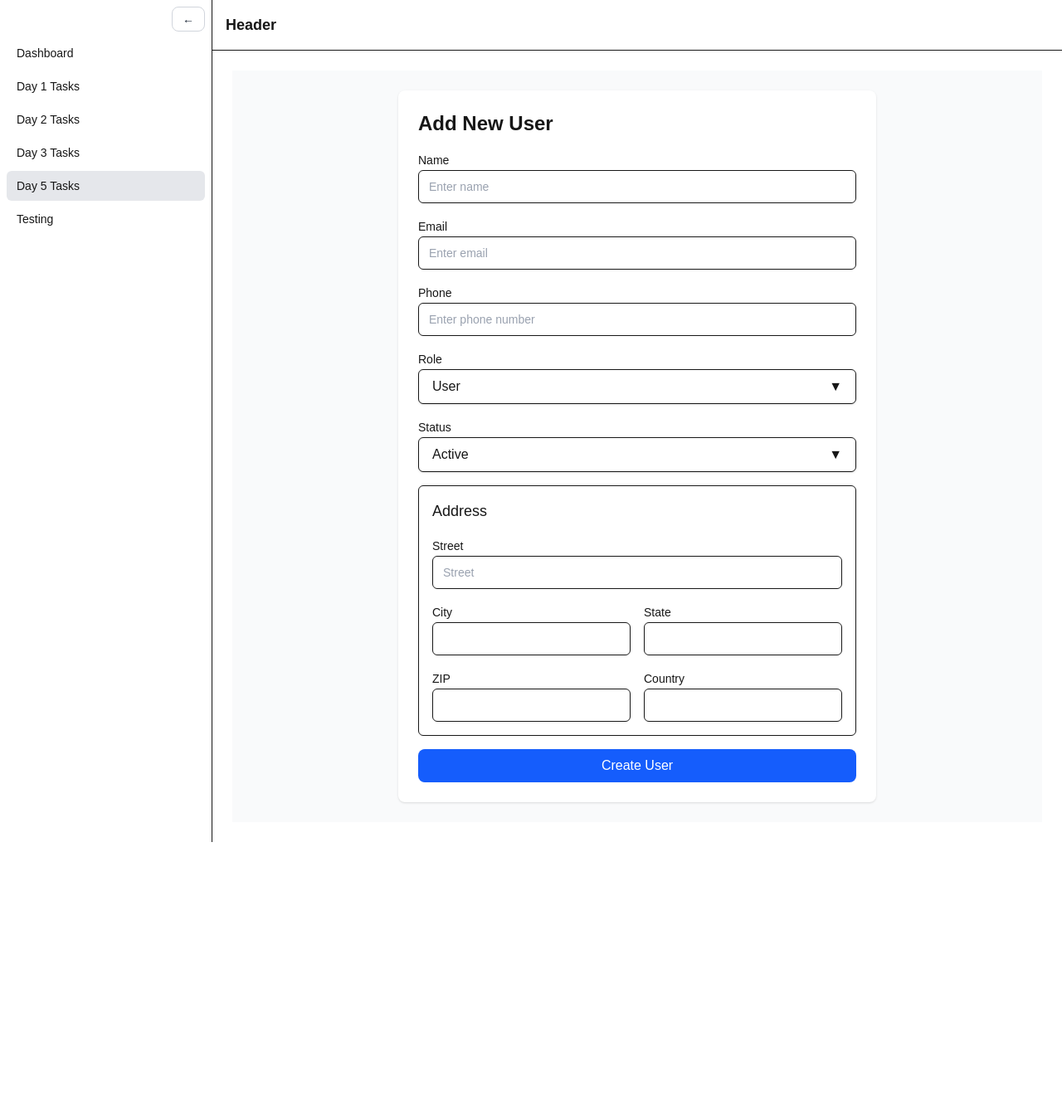
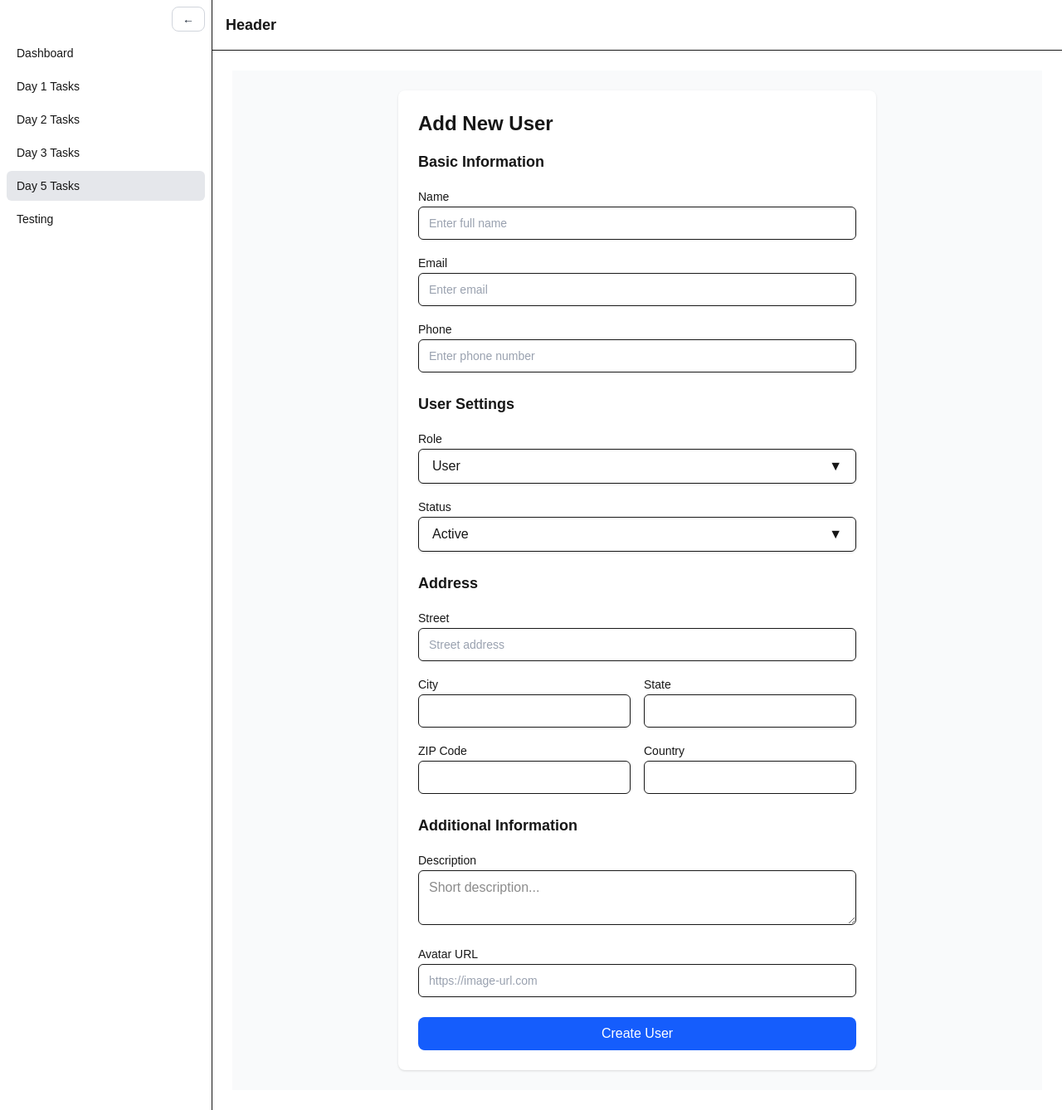
Before and after one commit to Abhi301295/react-next-learning, a Next.js app: page /day5 in a window 1280 px wide. Shown: the whole page at 83% size. Before the commit the page ends 1015 px from the top, so only its background shows below. Built offline with nearby package versions, Linux system fonts and the light colour scheme.

Commit message:
final form complete for user

```diff
--- a/app/components/forms/AddUserForm.tsx
+++ b/app/components/forms/AddUserForm.tsx
@@ -1,24 +1,27 @@
 'use client';
-import { Button } from "../ui/Button";
-import { Controller, useForm } from "react-hook-form";
-import FormField from "../ui/FormField";
-import Input from "../ui/Input";
+
+import { useForm, Controller } from "react-hook-form";
 import { zodResolver } from "@hookform/resolvers/zod";
+
 import { userSchema, UserFormData } from "@/lib/validation/user.schema";
-import Dropdown from "../shared/dropdown/Dropdown";
-import DropdownOption from "../shared/dropdown/DropdownOption";
+
+import FormField from "@/components/ui/FormField";
+import Input from "@/components/ui/Input";
+import { Button } from "@/components/ui/Button";
+import Dropdown from "@/components/shared/dropdown/Dropdown";
+import DropdownOption from "@/components/shared/dropdown/DropdownOption";
 
 export default function AddUserForm() {
   const {
     register,
+    handleSubmit,
     control,
-        handleSubmit,
     formState: { errors, isSubmitting },
   } = useForm<UserFormData>({
     resolver: zodResolver(userSchema),
     defaultValues: {
+      role: "user",
       status: "active",
-            role: "user",
       address: {
         street: "",
         city: "",
@@ -28,13 +31,19 @@ export default function AddUserForm() {
       },
     },
   });
+
   const onSubmit = async (data: UserFormData) => {
     console.log("User Data:", data);
   };
+
   return (
-        <form onSubmit={handleSubmit(onSubmit)} className="space-y-4">
+    <form onSubmit={handleSubmit(onSubmit)} className="space-y-6">
+
+      <div className="space-y-4">
+        <h3 className="text-lg font-semibold">Basic Information</h3>
+
         <FormField label="Name" error={errors.name?.message}>
-                <Input {...register("name")} placeholder="Enter name" />
+          <Input {...register("name")} placeholder="Enter full name" />
         </FormField>
 
         <FormField label="Email" error={errors.email?.message}>
@@ -44,17 +53,17 @@ export default function AddUserForm() {
         <FormField label="Phone" error={errors.phone?.message}>
           <Input {...register("phone")} placeholder="Enter phone number" />
         </FormField>
+      </div>
+
+      <div className="space-y-4">
+        <h3 className="text-lg font-semibold">User Settings</h3>
 
         <FormField label="Role" error={errors.role?.message}>
           <Controller
             name="role"
             control={control}
             render={({ field }) => (
-                        <Dropdown
-                            value={field.value}
-                            onChange={field.onChange}
-                            placeholder="Select role"
-                        >
+              <Dropdown value={field.value} onChange={field.onChange}>
                 <DropdownOption value="user">User</DropdownOption>
                 <DropdownOption value="admin">Admin</DropdownOption>
               </Dropdown>
@@ -67,22 +76,20 @@ export default function AddUserForm() {
             name="status"
             control={control}
             render={({ field }) => (
-                        <Dropdown
-                            value={field.value}
-                            onChange={field.onChange}
-                            placeholder="Select status"
-                        >
+              <Dropdown value={field.value} onChange={field.onChange}>
                 <DropdownOption value="active">Active</DropdownOption>
                 <DropdownOption value="inactive">Inactive</DropdownOption>
               </Dropdown>
             )}
           />
         </FormField>
-            <div className="border rounded-md p-4 space-y-4">
-                <h3 className="text-lg font-medium">Address</h3>
+      </div>
+
+      <div className="space-y-4">
+        <h3 className="text-lg font-semibold">Address</h3>
 
         <FormField label="Street" error={errors.address?.street?.message}>
-                    <Input {...register("address.street")} placeholder="Street" />
+          <Input {...register("address.street")} placeholder="Street address" />
         </FormField>
 
         <div className="grid grid-cols-1 md:grid-cols-2 gap-4">
@@ -94,7 +101,7 @@ export default function AddUserForm() {
             <Input {...register("address.state")} />
           </FormField>
 
-                    <FormField label="ZIP" error={errors.address?.zip?.message}>
+          <FormField label="ZIP Code" error={errors.address?.zip?.message}>
             <Input {...register("address.zip")} />
           </FormField>
 
@@ -104,9 +111,27 @@ export default function AddUserForm() {
         </div>
       </div>
 
+      <div className="space-y-4">
+        <h3 className="text-lg font-semibold">Additional Information</h3>
+
+        <FormField label="Description" error={errors.description?.message}>
+          <textarea
+            {...register("description")}
+            className="w-full border rounded-md px-3 py-2"
+            placeholder="Short description..."
+          />
+        </FormField>
+
+        <FormField label="Avatar URL" error={errors.avatar?.message}>
+          <Input {...register("avatar")} placeholder="https://image-url.com" />
+        </FormField>
+      </div>
+
+      {/* 🚀 Submit */}
       <Button type="submit" className="w-full" disabled={isSubmitting}>
         {isSubmitting ? "Creating user..." : "Create User"}
       </Button>
+
     </form>
   );
 }
```
Lines whose indentation alone changed are shown as unchanged.
